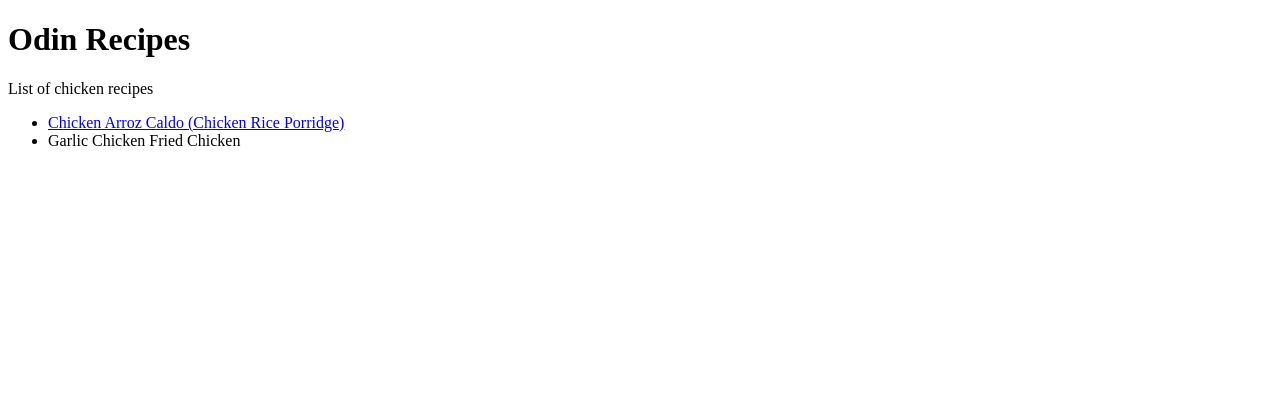
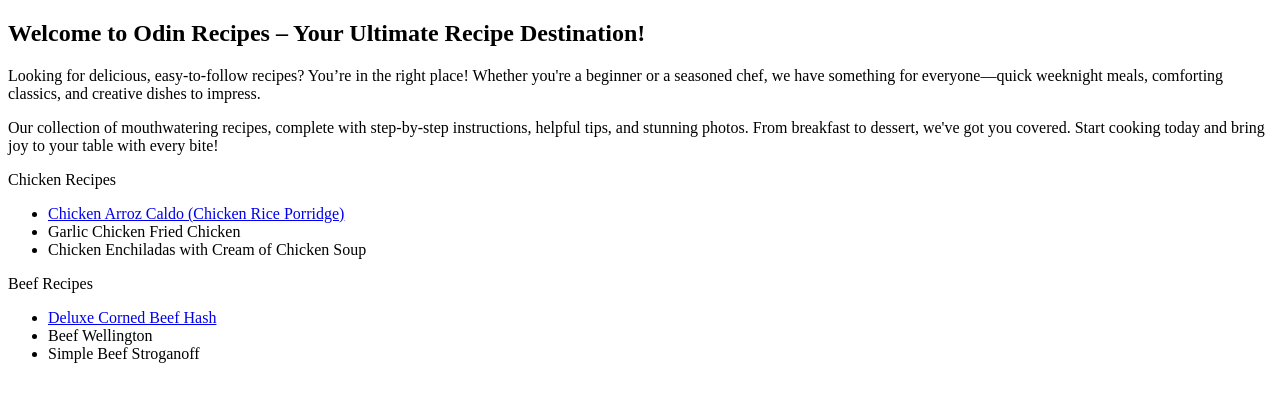
Before and after one commit to xNateyyy/odin-recipes, a plain HTML site: page index.html in a window 1280 px wide. Drawn offline with Linux system fonts and the light colour scheme.

Commit message:
Modify index and add sub pages for recipes

```diff
--- a/index.html
+++ b/index.html
@@ -5,12 +5,26 @@
     <title>Odin Recipes</title>
 </head>
 <body>
-    <h1>Odin Recipes</h1>
 
-    <p>List of chicken recipes </p>
+    <h2>Welcome to Odin Recipes – Your Ultimate Recipe Destination!</h2>
+
+    <p>Looking for delicious, easy-to-follow recipes? You’re in the right place! Whether you're a beginner or a seasoned chef, we have something for everyone—quick weeknight meals, comforting classics, and creative dishes to impress.</p>
+
+    <p> Our collection of mouthwatering recipes, complete with step-by-step instructions, helpful tips, and stunning photos. From breakfast to dessert, we've got you covered. Start cooking today and bring joy to your table with every bite!</p>
+
+
+    <p>Chicken Recipes </p>
     <ul>
         <li><a href="recipes/chicken-arroz.html" target="_blank" rel="noopener noreferer">Chicken Arroz Caldo (Chicken Rice Porridge)</a></li>
         <li>Garlic Chicken Fried Chicken</li>
+        <li>Chicken Enchiladas with Cream of Chicken Soup</li>
+    </ul>
+
+    <p>Beef Recipes </p>
+    <ul>
+        <li><a href="recipes/chicken-arroz.html" target="_blank" rel="noopener noreferer">Deluxe Corned Beef Hash</a></li>
+        <li>Beef Wellington</li>
+        <li>Simple Beef Stroganoff</li>
     </ul>
 
 
```
Also changed, not shown: recipes/beef-corned.html (added), recipes/beef-strog.html (added), recipes/beef-welli.html (added), recipes/chicken-enchila.html (added), recipes/chicken-garlic.html (added).
